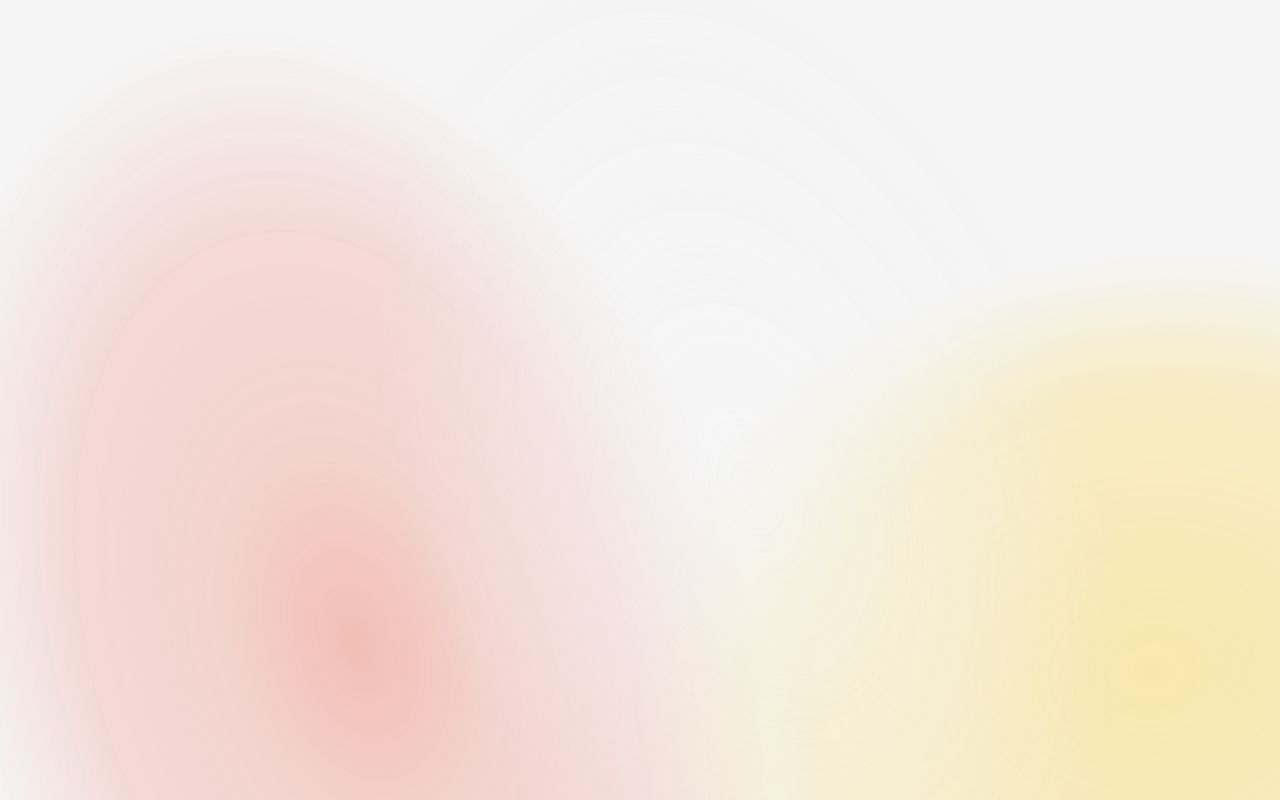
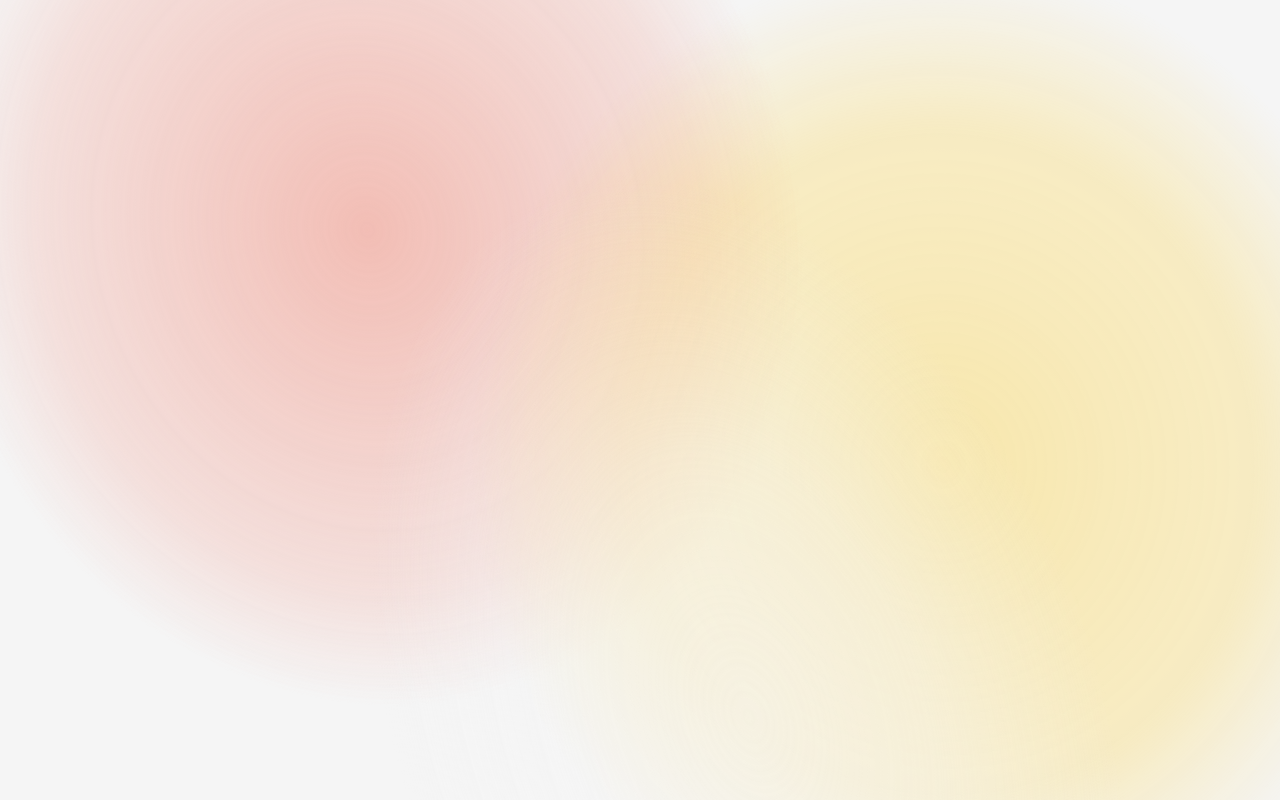
Before and after one commit to FreddyCro/gravity-gradient, a website built with Parcel: page demo.html in a window 1280 px wide. Built offline with nearby package versions, Linux system fonts and the light colour scheme.

Commit message:
chore: config

```diff
--- a/demo.html
+++ b/demo.html
@@ -14,6 +14,15 @@
       width: 100%;
       height: 100vh;
     }
+    canvas {
+      position: absolute;
+      z-index: 100;
+      top: 0;
+      left: 0;
+      width: 100%;
+      height: 100%;
+      opacity: 0.2;
+    }
   </style>
 </head>
 
--- a/index.js
+++ b/index.js
@@ -1,137 +1,13 @@
-import { animationInterval } from './utils/animation-interval';
-import { createGGEngine } from './utils/gg-engine';
-import { setContainer, setHalos, rotateLoop, swingLoop } from './utils/halo';
-
-// config
-const config = {
-  breakpoint: 1024,
-  backgroundColor: '#F5F5F5',
-  gravityWeight: 0.15,
-  boxesUpdateRate: 50,
-  gravityUpdateRate: 3000,
-};
-
-const wWidth = window.innerWidth;
-const wHeight = window.innerHeight;
-
-const ggHaloCommonStyle = {
-  position: 'absolute',
-  willChange: 'transform',
-  transformStyle: 'preserve-3d',
-  boxSizing: 'border-box',
-  opacity: 0.8,
-};
-
-const ggPositiveHalosConfig = [
-  {
-    physic: {
-      x: wWidth * 0.1,
-      y: wHeight * (1 - Math.random()),
-      w: wWidth * 0.2,
-      h: wWidth * 0.2,
-      density: 0.002,
-      friction: 0.5,
-    },
-    style: {
-      left: '-75vw',
-      top: '-75vh',
-      width: '150vw',
-      height: '150vh',
-      borderRadius: '80% 20% 60%',
-      background: `radial-gradient(
-        #f1a89c,
-        rgba(241, 168, 156, 0.6),
-        rgba(241, 168, 156, 0.5),
-        rgba(241, 168, 156, 0),
-        rgba(241, 168, 156, 0),
-        rgba(241, 168, 156, 0),
-        rgba(241, 168, 156, 0)
-      )`,
-      filter: 'none',
-    },
-    var: {
-      rotate: 0,
-      scale: 1,
-      opacity: 0.8,
-    },
-  },
-  {
-    physic: {
-      x: wWidth * 0.9,
-      y: wHeight * (1 - Math.random()),
-      w: wWidth * 0.2,
-      h: wWidth * 0.2,
-      density: 0.1,
-      friction: 0.2,
-    },
-    style: {
-      left: '-50vw',
-      top: '-100vh',
-      width: '100vw',
-      height: '200vh',
-      borderRadius: '20% 100% 40%',
-      background: `radial-gradient(
-        rgba(254, 209, 53, 0.72),
-        rgba(254, 209, 53, 0.6),
-        rgba(254, 209, 53, 0.5),
-        rgba(254, 209, 53, 0),
-        rgba(254, 209, 53, 0),
-        rgba(254, 209, 53, 0),
-        rgba(254, 209, 53, 0)
-      )`,
-      filter: 'none',
-    },
-    var: {
-      rotate: 0,
-      scale: 1,
-      opacity: 0.6,
-    },
-  },
-];
-
-const ggNegativeHalosConfig = [
-  {
-    physic: {
-      x: wWidth * 0.5,
-      y: wHeight * (1 - Math.random()),
-      w: wWidth * 0.4,
-      h: wWidth * 0.4,
-      density: 0.01,
-      friction: 0,
-    },
-    style: {
-      zIndex: 2,
-      left: '-50vw',
-      top: '-50vh',
-      width: '100vw',
-      height: '100vh',
-      borderRadius: '50% 70% 90% 10%',
-      background: `radial-gradient(
-        ${config.backgroundColor},
-        rgba(245, 245, 245, 0.6),
-        rgba(245, 245, 245, 0),
-        rgba(245, 245, 245, 0)
-      )`,
-    },
-    var: {
-      rotate: 0,
-      scale: 1,
-      opacity: 0.7,
-    },
-  },
-];
-
-const ggContainerConfig = {
-  style: {
-    position: 'fixed',
-    left: 0,
-    right: 0,
-    width: '100%',
-    height: '100vh',
-    backgroundColor: config.backgroundColor,
-    overflow: 'hidden',
-  },
-};
+import { animationInterval } from './src/animation-interval';
+import { createGGEngine } from './src/gg-engine';
+import { setContainer, setHalos, rotateLoop, swingLoop } from './src/halo';
+import {
+  config,
+  ggHaloCommonStyle,
+  ggPositiveHalosConfig,
+  ggNegativeHalosConfig,
+  ggContainerConfig,
+} from './src/config';
 
 // main
 const main = () => {
@@ -155,10 +31,11 @@ const main = () => {
       });
 
       const { positiveBoxes, negativeBoxes, engine } = createGGEngine({
-        wWidth,
-        wHeight,
+        wWidth: config.wWidth,
+        wHeight: config.wHeight,
         ggPositiveHalosConfig,
         ggNegativeHalosConfig,
+        debug: config.debug,
       });
 
       const boxesController = new AbortController();
@@ -209,8 +86,7 @@ const main = () => {
               });
 
               halo.style.transform = `translate(${x}px, ${y}px) rotate(${e.var.rotate}deg) scale(${e.var.scale})`;
-
-              halo.style.opacity = e.var.opacity
+              halo.style.opacity = e.var.opacity;
             });
           });
         }
--- /dev/null
+++ b/src/config.js
@@ -0,0 +1,141 @@
+const wWidth = window.innerWidth;
+const wHeight = window.innerHeight;
+
+const config = {
+  breakpoint: 1024,
+  backgroundColor: '#F5F5F5',
+  gravityWeight: 0.05,
+  boxesUpdateRate: 50,
+  gravityUpdateRate: 3000,
+  wWidth,
+  wHeight,
+  // debug: true,
+};
+
+const ggHaloCommonStyle = {
+  position: 'absolute',
+  willChange: 'transform',
+  transformStyle: 'preserve-3d',
+  boxSizing: 'border-box',
+  opacity: 0.8,
+};
+
+const ggPositiveHalosConfig = [
+  {
+    physic: {
+      x: wWidth * 0.45,
+      y: wHeight * (1 - Math.random()),
+      w: wWidth * 0.1,
+      h: wWidth * 0.1,
+      density: 0.002,
+      friction: 0.1,
+    },
+    style: {
+      left: '-75vw',
+      top: '-75vh',
+      width: '100vw',
+      height: '90vw',
+      borderRadius: '60% 20%',
+      background: `radial-gradient(
+        #f1a89c,
+        rgba(241, 168, 156, 0.8),
+        rgba(241, 168, 156, 0.6),
+        rgba(241, 168, 156, 0.4),
+        rgba(241, 168, 156, 0),
+        rgba(241, 168, 156, 0),
+        rgba(241, 168, 156, 0),
+        rgba(241, 168, 156, 0)
+      )`,
+      filter: 'none',
+    },
+    var: {
+      rotate: 0,
+      scale: 1,
+      opacity: 0.8,
+    },
+  },
+  {
+    physic: {
+      x: wWidth * 0.55,
+      y: wHeight * (1 - Math.random()),
+      w: wWidth * 0.1,
+      h: wWidth * 0.1,
+      density: 0.002,
+      friction: 0.1,
+    },
+    style: {
+      left: '-50vw',
+      top: '-100vh',
+      width: '120vw',
+      height: '180vh',
+      borderRadius: '20% 100% 40%',
+      background: `radial-gradient(
+        rgba(254, 209, 53, 0.72),
+        rgba(254, 209, 53, 0.6),
+        rgba(254, 209, 53, 0.5),
+        rgba(254, 209, 53, 0),
+        rgba(254, 209, 53, 0),
+        rgba(254, 209, 53, 0),
+        rgba(254, 209, 53, 0)
+      )`,
+      filter: 'none',
+    },
+    var: {
+      rotate: 0,
+      scale: 1,
+      opacity: 0.6,
+    },
+  },
+];
+
+const ggNegativeHalosConfig = [
+  {
+    physic: {
+      x: wWidth * 0.5,
+      y: wHeight * (1 - Math.random()),
+      w: wWidth * 0.1,
+      h: wWidth * 0.1,
+      density: 0.1,
+      friction: 0.1,
+    },
+    style: {
+      zIndex: 2,
+      left: '-50vw',
+      top: '-50vh',
+      width: '100vw',
+      height: '100vh',
+      borderRadius: '50% 70% 90% 10%',
+      background: `radial-gradient(
+        ${config.backgroundColor},
+        rgba(245, 245, 245, 0.7),
+        rgba(245, 245, 245, 0),
+        rgba(245, 245, 245, 0)
+      )`,
+    },
+    var: {
+      rotate: 0,
+      scale: 1,
+      opacity: 0.7,
+    },
+  },
+];
+
+const ggContainerConfig = {
+  style: {
+    position: 'fixed',
+    left: 0,
+    right: 0,
+    width: '100%',
+    height: '100vh',
+    backgroundColor: config.backgroundColor,
+    overflow: 'hidden',
+  },
+};
+
+export {
+  config,
+  ggHaloCommonStyle,
+  ggPositiveHalosConfig,
+  ggNegativeHalosConfig,
+  ggContainerConfig,
+};
--- a/utils/gg-engine.js
+++ b/src/gg-engine.js
@@ -5,7 +5,9 @@ export const createGGEngine = ({
   wHeight,
   ggPositiveHalosConfig,
   ggNegativeHalosConfig,
+  debug,
 }) => {
+  console.log(debug);
   var Engine = Matter.Engine,
     Render = Matter.Render,
     Runner = Matter.Runner,
@@ -21,7 +23,7 @@ export const createGGEngine = ({
 
   // create a renderer
   var render = Render.create({
-    // element: ggContainer,
+    element: debug ? document.querySelector('body') : undefined,
     engine: engine,
     options: {
       width: wWidth,
```
Also changed, not shown: src/animation-interval.js (renamed from utils/animation-interval.js), src/halo.js (renamed from utils/halo.js).
